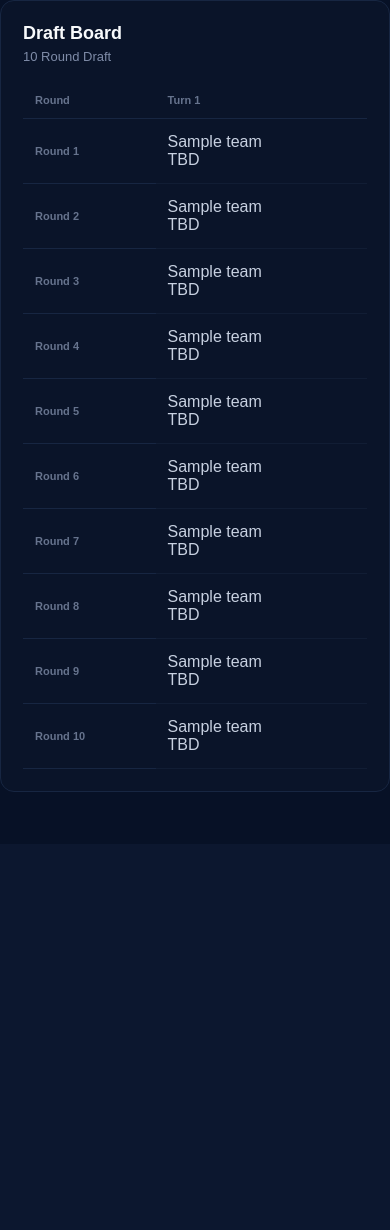
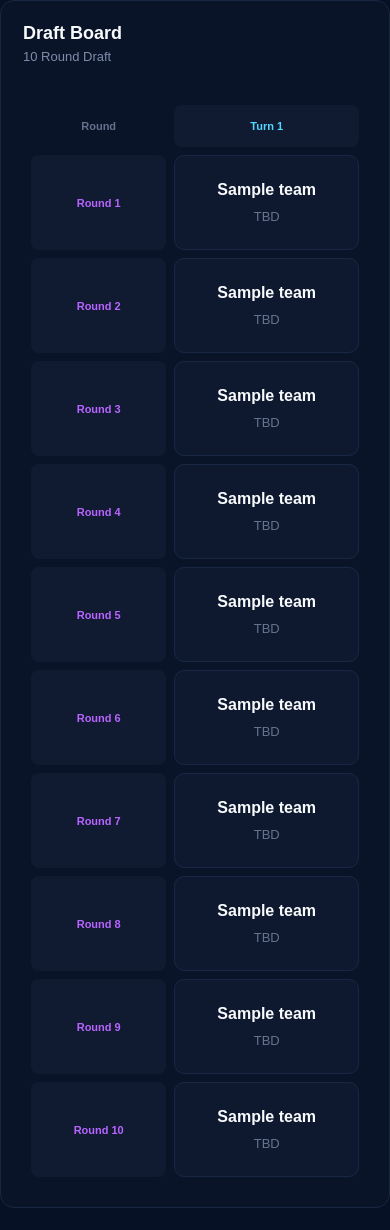
Before and after one commit to BrockRockRossman/Draft-Game, a Flask app: template templates/draftBoard.html in a window 390 px wide. Before the commit the page ends 792 px from the top, so only its background shows below. Run offline with Flask 3, Linux system fonts and the light colour scheme; the template is opened without the code that fills it: most values are stand-ins (such as "Sample title", 1, 10 or a date in 2020).

Commit message:
Add shared dashboard styles for all pages

```diff
--- a/static/style.css
+++ b/static/style.css
@@ -66,6 +66,7 @@ body {
     color: #aeb8cc;
 
     text-align: left;
+    text-decoration: none;
 
     padding: 18px 22px;
     margin-bottom: 12px;
@@ -476,4 +477,147 @@ tbody tr:hover {
     .draft-form {
         flex-direction: column;
     }
+    /* ---------------- DRAFT BOARD ---------------- */
+    .draft-board-wrapper {
+        width: 100%;
+        overflow-x: auto;
+    }
+    .draft-board {
+        width: 100%;
+        border-collapse: separate;
+        border-spacing: 8px;
+        margin-top: 15px;
+    }
+
+    .draft-board th,
+
+    .draft-board td {
+        border: none;
+    }
+
+    .round-corner {
+        background-color: transparent;
+
+        color: #65708a;
+
+        text-align: center;
+
+        min-width: 110px;
+    }
+    .turn-header {
+        background-color: #101a31;
+
+        color: #52d8ff;
+
+        padding: 15px;
+
+        text-align: center;
+
+        border-radius: 8px;
+
+        min-width: 150px;
+    }
+
+    .round-header {
+        background-color: #101a31;
+
+        color: #b865ff;
+
+        padding: 18px;
+
+        text-align: center;
+
+        border-radius: 8px;
+
+        min-width: 110px;
+    }
+
+    .draft-cell {
+        background-color: #0e1930;
+
+        border: 1px solid #182844 !important;
+
+        border-radius: 10px;
+
+        padding: 16px;
+
+        text-align: center;
+
+        min-width: 150px;
+
+        height: 95px;
+    }
+    .draft-cell:hover {
+        border-color: #8d3fff !important;
+
+        background-color: #111f3b;
+    }
+    .draft-team-name {
+        font-weight: bold;
+
+        color: #f8fafc;
+
+        margin-bottom: 10px;
+    }
+    .draft-player {
+        font-size: 13px;
+
+        color: #66738d;
+    }
+    /* WELCOME PAGE */
+
+.welcome-grid {
+    display: grid;
+    grid-template-columns: repeat(2, 1fr);
+    gap: 22px;
 }
+
+.welcome-card {
+    background: linear-gradient(
+        145deg,
+        #0d1830,
+        #0a1328
+    );
+
+    border: 1px solid #172642;
+
+    border-radius: 14px;
+
+    padding: 30px;
+
+    text-decoration: none;
+
+    color: white;
+
+    transition: 0.2s;
+}
+
+.welcome-card:hover {
+    border-color: #8d3fff;
+
+    transform: translateY(-3px);
+
+    background: linear-gradient(
+        145deg,
+        #111f3d,
+        #0c1730
+    );
+}
+
+.welcome-card h2 {
+    color: #b865ff;
+    margin-bottom: 10px;
+}
+
+.welcome-card p {
+    color: #8491a9;
+    line-height: 1.6;
+}
+
+@media (max-width: 800px) {
+
+    .welcome-grid {
+        grid-template-columns: 1fr;
+    }
+}
+}
```
